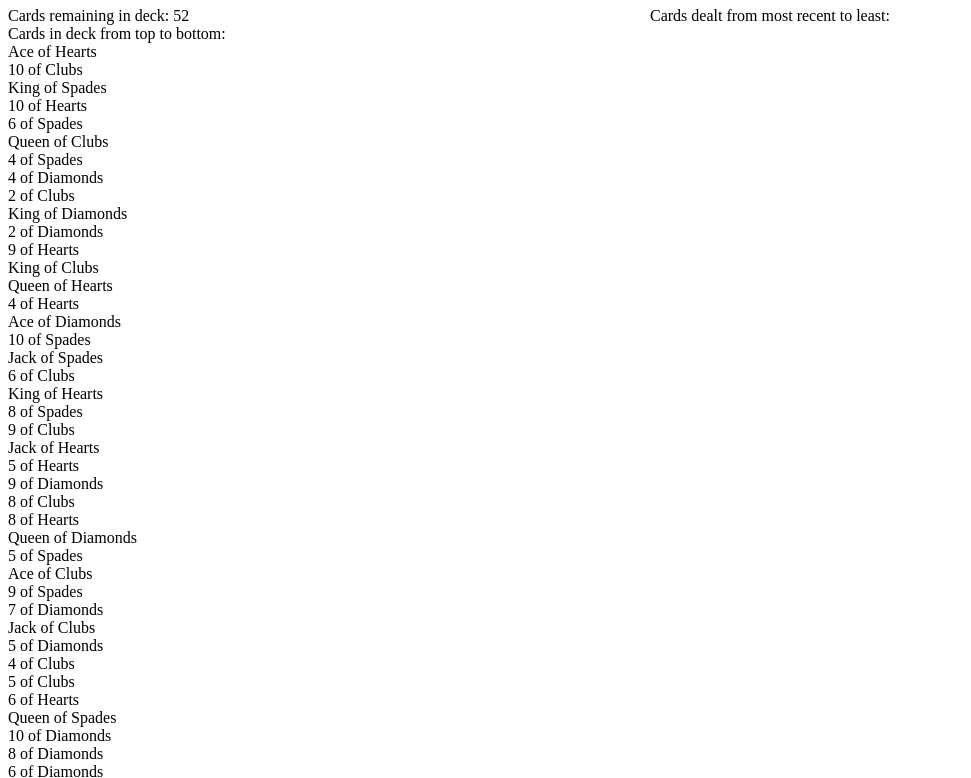
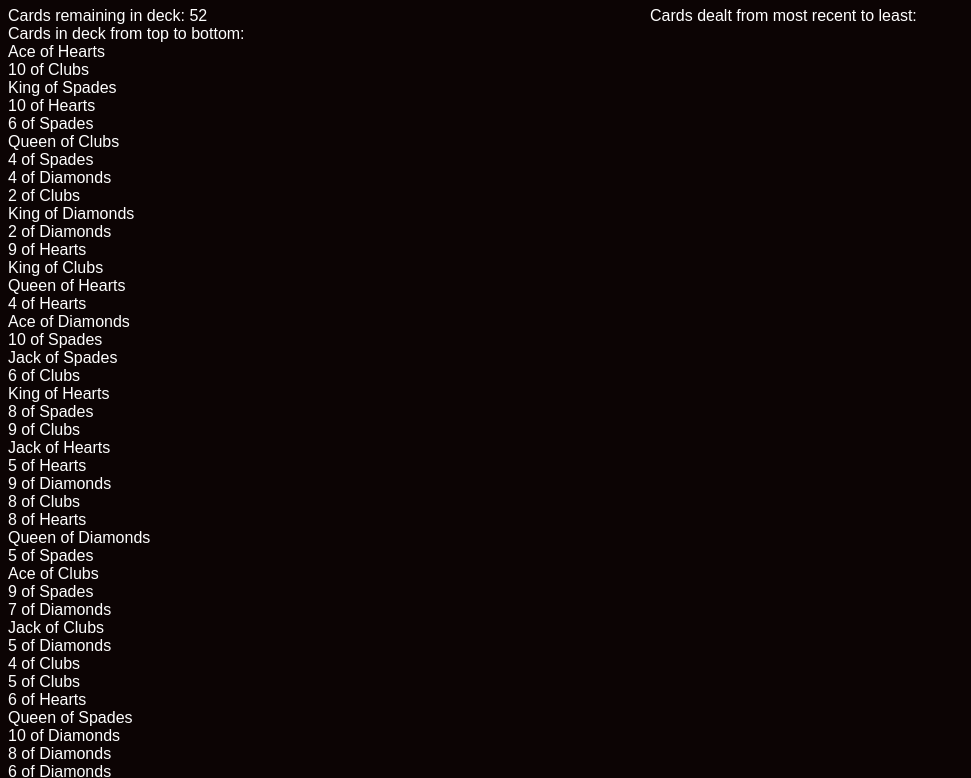
Before and after one commit to sthapa15/card-deck, a plain HTML site: page index.html in a window 1280 px wide. Shown: the part 102-880 px from the top of the page, without its empty margins (0-971 px from the left). Drawn offline with Linux system fonts and the light colour scheme.

Commit message:
added small styling edit

```diff
--- a/style/style.css
+++ b/style/style.css
@@ -3,3 +3,9 @@
   grid-template-columns: 1fr 1fr;
   grid-gap: 20px;
 }
+
+body {
+  background-color: #0c0404;
+  font-family: sans-serif;
+  color: white;
+}
```
